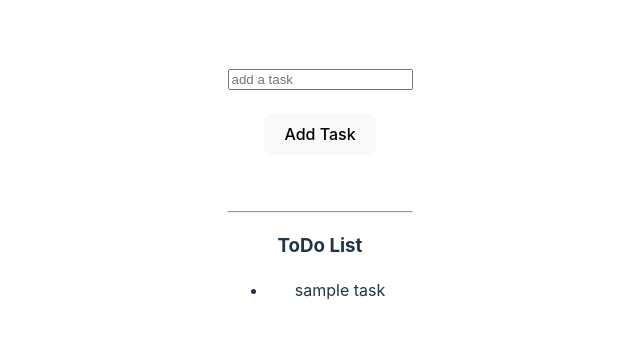
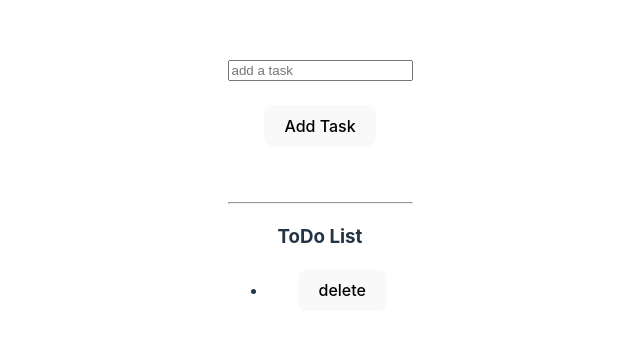
Before and after one commit to MAHRifat/Delta-web-development-course, a React (Vite) app in the folder React/objects_state/: page / in a window 1280 px wide. Shown: the part 208-546 px from the top of the page, without its empty margins (320-960 px from the left). Built offline with nearby package versions, Linux system fonts and the light colour scheme.

Commit message:
delete option add in todo

```diff
--- a/React/objects_state/src/TodoList.jsx
+++ b/React/objects_state/src/TodoList.jsx
@@ -2,7 +2,7 @@ import { useState } from "react"
 import { v4 as uuidv4 } from 'uuid';
 
 export default function ToDoList(){
-    let [todos, setTodos] = useState([{task: "sample task", id: uuidv4()}]);
+    let [todos, setTodos] = useState([{task: "" , id: uuidv4()}]);
     let [newTodo, setNewTodo] = useState("");
 
     let addNewTask = ()=> {
@@ -11,6 +11,10 @@ export default function ToDoList(){
 
     let updateTaskValue = (event)=> {
         setNewTodo(event.target.value);
+    }
+
+    let deleteTask = (id)=>{
+        setTodos((prevTodo)=> todos.filter((prevTodo)=> prevTodo.id != id));
     }
     return(
         <div>
@@ -22,7 +26,10 @@ export default function ToDoList(){
             <ul>
                 {
                     todos.map((todo)=> (
-                        <li key={todo.id}>{todo.task}</li>
+                        <li key={todo.id}>
+                            <span>{todo.task}</span> &nbsp;
+                            <button onClick={()=> deleteTask(todo.id)} >delete</button>
+                        </li>
                     ))
                 }
             </ul>
```
